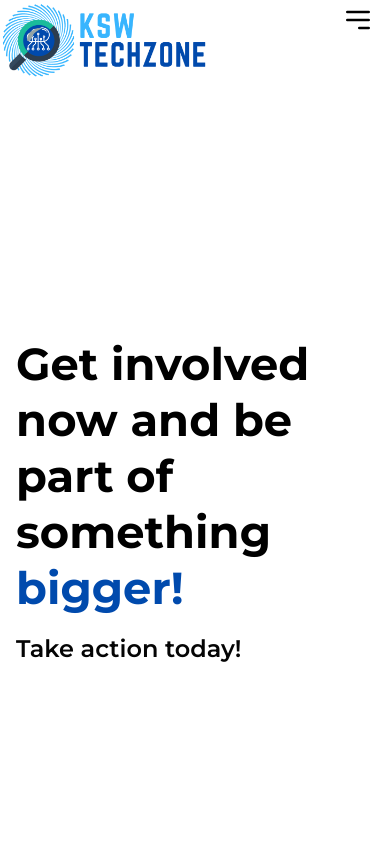
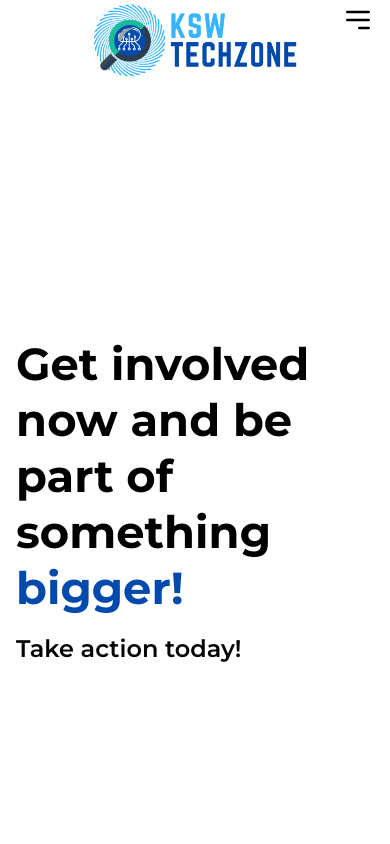
Before and after one commit to diwashbhattarai999/ksw-website, a React (Vite) app: page /career in a window 390 px wide. Shown: the top 844 px of the page. Built offline with nearby package versions, Linux system fonts and the light colour scheme; a web font is replaced by a local one.

Commit message:
about and career page responsive error fix

```diff
--- a/src/components/About/AboutCompany.tsx
+++ b/src/components/About/AboutCompany.tsx
@@ -42,7 +42,7 @@ const AboutCompany: React.FC = () => {
 
       <div className="bg-[#e5f8fb] sm:rounded-t-full my-10 p-2">
         <Container>
-          <div className="grid lg:grid-cols-2 h-screen">
+          <div className="grid lg:grid-cols-2 min-h-screen">
             <div className="z-0 flex flex-col justify-center p-2 sm:p-10">
               {/* About Description */}
               <div className="pb-2">
--- a/src/components/Header/Navbar.tsx
+++ b/src/components/Header/Navbar.tsx
@@ -14,7 +14,7 @@ export default function NavBar() {
 
   return (
     <div className="relative">
-      <Link to="/" className="z-10 md:hidden">
+      <Link to="/" className="z-10 md:hidden flex items-center justify-center">
         <img className="w-52" src={Logotext} alt="Logo" />
       </Link>
       {/* Hamburger menu button */}
--- a/src/pages/Career.tsx
+++ b/src/pages/Career.tsx
@@ -92,7 +92,7 @@ export default function Career() {
       <NavBar />
 
       <Container className="md:mb-10">
-        <div className="flex items-center justify-between h-screen relative">
+        <div className="flex items-center justify-between min-h-screen relative">
           <div className="z-20 w-full">
             <h1 className="mb-4 md:w-2/3 lg:-mt-32 text-[2.8rem] md:text-[3.4rem] font-bold max-w-[900px] leading-tight">
               Get involved now and be part of something{' '}
@@ -111,7 +111,7 @@ export default function Career() {
         </div>
       </Container>
 
-      <div className="flex flex-col items-center text-center lg:mt-20 xl:mt-36">
+      <div className="flex flex-col items-center text-center lg:mt-20">
         <h2 className="mb-4 text-5xl font-extrabold">
           <span className="text-black">Let</span>'s get{' '}
           <span className="text-blue-700">you started !</span>
```
